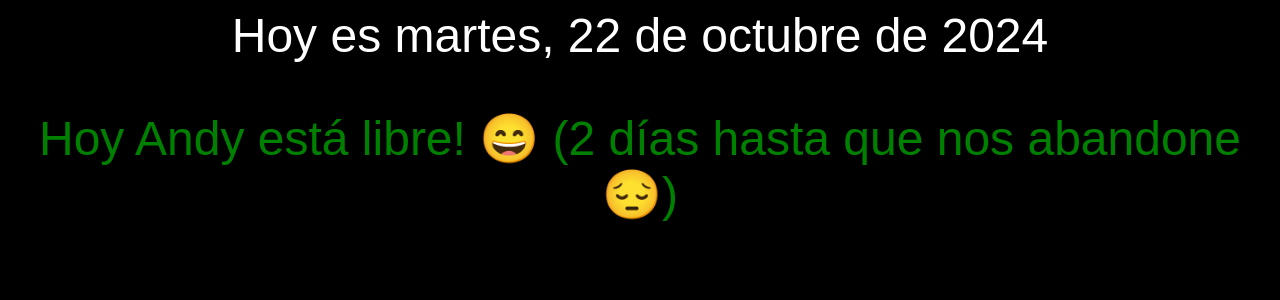
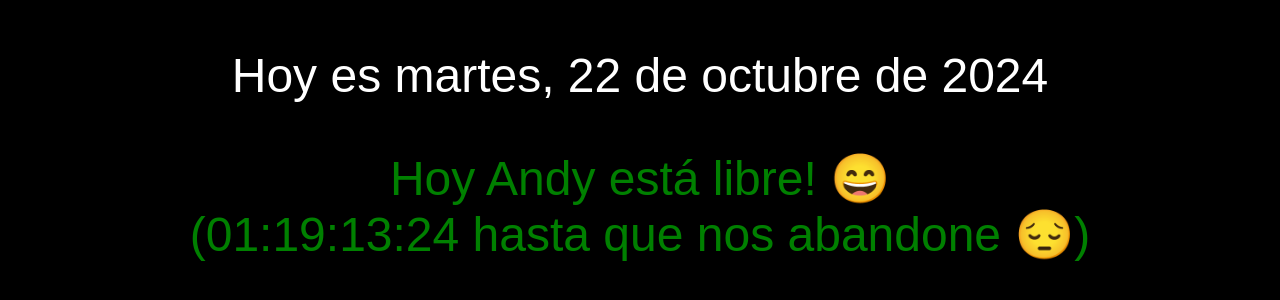
Before and after one commit to emandirola/andy, a plain HTML site: page index.html in a window 1280 px wide. Drawn offline with Linux system fonts and the light colour scheme.

Commit message:
contador

```diff
--- a/index.html
+++ b/index.html
@@ -1,7 +1,28 @@
+<head>
+	<title>Cuándo se libera Andy???</title>
+</head>
+
 <body>
 	<p id="date"></p>
 	<p id="andy"></p>
 	<script type="text/javascript">
+		function until(d, h) {
+			const then = new Date();
+			then.setDate(then.getDate() + d - 1);
+			then.setUTCHours(h);
+			then.setMinutes(0);
+			then.setSeconds(0);
+			const untilDate = (then - new Date()) / 1000;
+			const days = untilDate / 60 / 60 / 24 | 0;
+			const hours = untilDate / 60 / 60 % 24 | 0;
+			const minutes = untilDate / 60 % 60 | 0;
+			const seconds = untilDate % 60 | 0;
+			return [days, hours, minutes, seconds].map(print).join(':');
+		}
+		function print(n) {
+			return n < 10 ? '0' + n : n;
+		}
+		function update() {
 			const today = new Date();
 			const date = document.getElementById('date')
 			const andy = document.getElementById('andy');
@@ -11,20 +32,23 @@
 			if (untilWorkDay < 5) {
 				const next = new Date();
 				next.setDate(next.getDate() + untilWorkDay);
-			const format = new Intl.DateTimeFormat('es-AR', {weekday: 'long'});
-			andy.innerHTML = `${untilWorkDay} días hasta que se libere Andy 😔 (el ${format.format(next)})`
+				const format = new Intl.DateTimeFormat('es-AR', { weekday: 'long' });
+				andy.innerHTML = `${until(untilWorkDay, 15)} días hasta que se libere Andy 😔 (el ${format.format(next)})`
 				andy.className = "boo"
 			} else {
-			const next = new Date();
-			next.setDate(next.getDate() + untilFreeDay);
-			andy.innerHTML = `Hoy Andy está libre! 😄 (${untilFreeDay} días hasta que nos abandone 😔)`
+				andy.innerHTML = `Hoy Andy está libre! 😄<br>(${until(untilFreeDay, 21)} hasta que nos abandone 😔)`
 				andy.className = "yay"
 			}
-		const format = new Intl.DateTimeFormat('es-AR', {dateStyle: 'full'});
+			const format = new Intl.DateTimeFormat('es-AR', { dateStyle: 'full' });
 			date.innerHTML = `Hoy es ${format.format(today)}`;
+		};
+		update();
+		window.setInterval(update, 1000);
 	</script>
 	<style type="text/css">
 		body {
+			margin: 0;
+			padding: 1em;
 			height: 100%;
 			background-color: black;
 			color: white;
@@ -32,9 +56,11 @@
 			font-family: Sans-Serif;
 			text-align: center;
 		}
+
 		.yay {
 			color: green;
 		}
+
 		.boo {
 			color: red;
 		}
```
Lines whose indentation alone changed are shown as unchanged.
